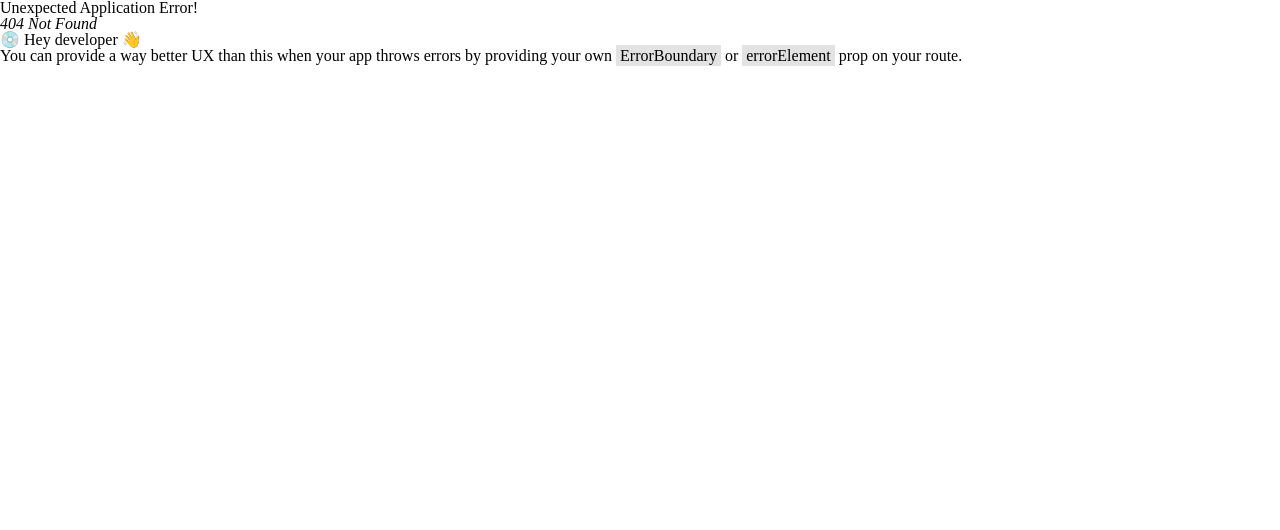
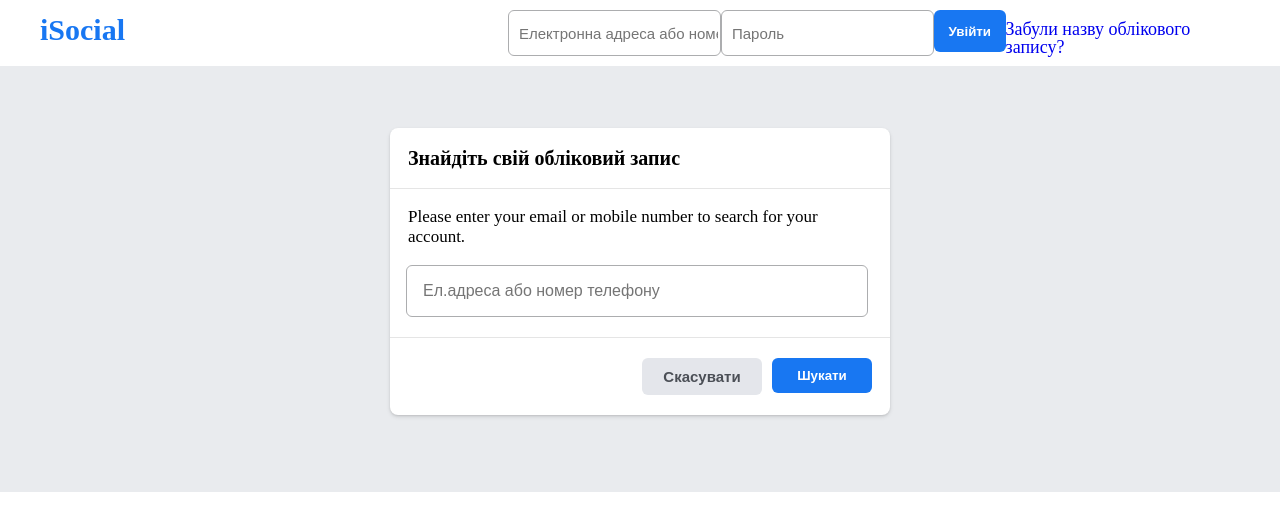
Before and after one commit to coyjiv/ISOCIAL, a React (Vite) app in the folder client/: page /forgotPassword in a window 1280 px wide. Before the commit this address had no page. Shown: the top 530 px of the page. Built offline with nearby package versions, Linux system fonts and the light colour scheme.

Commit message:
finished forgot-page

```diff
--- /dev/null
+++ b/client/src/views/Forgot-password/Forgot-password.jsx
@@ -0,0 +1,39 @@
+import "./Forgot-password.scss";
+
+const ForgotPassword = () => {
+    return (
+      <div>
+        <header className="header">
+        <div className="header-h1-div">
+<h1 className="header-h1">iSocial</h1>
+</div>
+<div className="header-div-password">
+    <input className="header-input" type="text" name="email" placeholder="Електронна адреса або номер телефону"/>
+    <input className="header-input" type="password" placeholder="Пароль"/>
+    <button className="header-btn">Увійти</button>
+    <a href="#" className="header-div-password-a">Забули назву облікового запису?</a>
+</div>
+        </header>
+        <main className="main">
+
+<div className="modal">
+<h2 className="modal-h2">Знайдіть свій обліковий запис</h2>
+<div className="modal-line"></div>
+<p className="modal-p">Please enter your email or mobile number to search for your account.</p>
+<input className="modal-input" type="text" placeholder="Ел.адреса або номер телефону"/>
+<div className="modal-line"></div>
+<div className="modal-btn">
+    <button className="btn-cancel">Скасувати</button>
+    <button className="btn-find">Шукати</button>
+</div>
+</div>
+
+        </main>
+        <footer className="footer">
+
+        </footer>
+            </div>
+    )
+  }
+
+  export default ForgotPassword
--- /dev/null
+++ b/client/src/views/Forgot-password/Forgot-password.scss
@@ -0,0 +1,119 @@
+.header-div-password-a{
+    text-decoration: none;
+    font-size: 18px;
+    font-family: inherit;
+    margin-top: 10px;
+}
+.header-div-password-a:hover{
+    text-decoration: underline ;
+
+}
+.header{
+    display: flex;
+    justify-content: space-between;
+    margin: 10px auto;
+    padding: 0 40px;
+}
+.header-h1{
+    font-size: 30px;
+    font-family: inherit;
+    font-weight: 900;
+    color: #1877F2;
+    margin-top: 5px;
+}
+.header-div-password{
+    display: flex;
+    justify-content: space-between;
+    width: 61%;
+}
+.header-h1-div{
+    width: 25%;
+}
+.header-btn{
+background-color: #1877F2;
+color: white;
+width: 75px;
+height: 42px;
+border-radius: 6px;
+border-style: none;
+font-weight: 900;
+}
+.header-btn:hover{
+    background-color: #3578E5;
+}
+.header-input{
+    border-radius: 6px;
+ border: 1px solid #ACADAF;
+ color: #ACADAF;
+ padding-left: 10px;
+ font-size: 15px;
+}
+.main{
+    background-color: #e9ebee;
+    padding: 6%;
+}
+.modal{
+    border: none;
+  border-radius: 8px;
+  box-shadow: 0 1px 2px rgba(0, 0, 0, .1), 0 2px 4px rgba(0, 0, 0, .1);
+  margin: auto;
+  width: 500px;
+  background-color: #fff;
+}
+.modal-h2{
+    font-size: 20px;
+    font-weight: 600;
+    line-height: 24px;
+    margin-top: -15px;
+    padding: 18px 16px 18px 18px;
+}
+.modal-line{
+    border-bottom: 1px solid rgba(0, 0, 0, .1);
+    padding-bottom: 0;
+}
+.modal-p{
+    font-size: 17px;
+    line-height: 20px;
+    padding: 18px 16px 18px 18px;
+}
+.modal-input{
+    border-radius: 6px;
+    border: 1px solid #ACADAF;
+    color: #ACADAF;
+    font-size: 16px;
+    height: auto;
+    margin-left: 16px;
+    margin-bottom: 20px;
+    padding: 16px 0 16px 16px;
+    width: 444px;
+}
+.modal-btn{
+display: flex;
+justify-content:flex-end;
+margin: 20px 18px auto;
+padding-bottom: 20px;
+}
+.btn-cancel{
+    background-color: #e4e6eb;
+    border: none;
+    border-radius: 6px;
+    font-size: 15px;
+    line-height: 35px;
+    margin-left: 8px;
+    width: 120px;
+    color: #4b4f56;
+    font-weight: 600;
+}
+.btn-find{
+    background-color: #1877F2;
+color: white;
+width: 100px;
+height: 35px;
+border-radius: 6px;
+border-style: none;
+font-weight: 900;
+margin-left: 10px;
+}
+.btn-find:hover{
+    background-color: #3578E5;
+}
--- a/client/src/views/Home/Home.jsx
+++ b/client/src/views/Home/Home.jsx
@@ -1,6 +1,11 @@
+import "./Home.css";
+
+
 const Home = () => {
   return (
-    <div>Home</div>
+    <div>
+
+    </div>
   )
 }
 
--- a/client/src/views/Login/Login.jsx
+++ b/client/src/views/Login/Login.jsx
@@ -1,6 +1,8 @@
-const Login = () => {
+ const Login = () => {
   return (
-    <div>Login</div>
+    <div>
+      Login
+      </div>
   )
 }
 
--- a/client/src/views/routes/Routes.jsx
+++ b/client/src/views/routes/Routes.jsx
@@ -7,6 +7,7 @@ import Register from "../Register/Register";
 import Login from "../Login/Login";
 import Profile from "../Profile/Profile";
 import Settings from "../Settings/Settings";
+import ForgotPassword from "../Forgot-password/Forgot-password";
 
  const router = createBrowserRouter([
     {
@@ -37,6 +38,10 @@ import Settings from "../Settings/Settings";
       path: "users/:id",
       element: <div>Users</div>,
     },
+    {
+      path: "forgotPassword",
+      element: <ForgotPassword/>,
+    },
   ]);
 
 export const App = () => (<RouterProvider router={router} />);
```
Also changed, not shown: client/src/views/Home/Home.css (added).
